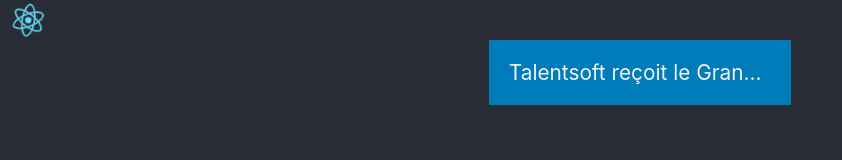
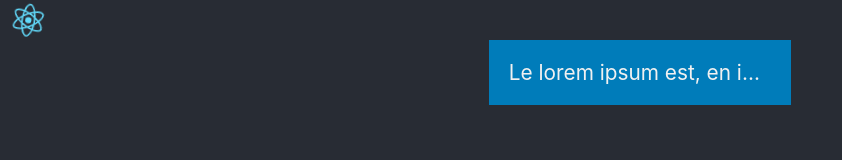
Before and after one commit to thomas37000/talentsoft-test, a React (Create React App) app in the folder talentsoft-test/: page / in a window 1280 px wide. Shown: the top 160 px of the page, without its empty margins (0-842 px from the left). Built offline with nearby package versions, Linux system fonts and the light colour scheme.

Commit message:
import Ellispis component with props txt

```diff
--- a/talentsoft-test/src/App.js
+++ b/talentsoft-test/src/App.js
@@ -1,14 +1,22 @@
+import React, { useState } from 'react';
 import logo from './logo.svg';
-import Txt from './Txt';
+import Ellipsis from './Ellipsis';
 import './App.css';
 
 function App() {
+  const [content] = useState(
+    'Le lorem ipsum est, en imprimerie, une suite de mots sans signification utilisée à titre provisoire pour calibrer une mise en page, le texte définitif venant remplacer le faux-texte dès quil est prêt ou que la mise en page est achevée. Généralement, on utilise un texte en faux latin, le Lorem ipsum ou Lipsum'
+  );
+
+  const txt = content;
+
   return (
     <div className='App'>
       <header className='App-header'>
         <img src={logo} className='App-logo' alt='logo' />
       </header>
-      <Txt />
+
+      <Ellipsis txt={txt} />
     </div>
   );
 }
--- a/talentsoft-test/src/Elipsis.jsx
+++ b/talentsoft-test/src/Ellipsis.jsx
@@ -2,10 +2,10 @@
 import PropTypes from 'prop-types';
 
 const Ellipsis = (props) => {
-  const [clicked, setClicked] = useState(false);
+  const [clicked, setClicked] = useState(true);
 
   return (
-    <div className={clicked && 'txt'} onClick={() => setClicked(true)}>
+    <div className={clicked && 'txt'} onClick={() => setClicked(!clicked)}>
       {props.txt}
     </div>
   );
--- a/talentsoft-test/src/Txt.jsx
+++ b/talentsoft-test/src/Txt.jsx
@@ -1,20 +1,19 @@
 import React from 'react';
 import PropTypes from 'prop-types';
+import Ellipsis from './Ellipsis';
 
 const Txt = () => {
+  const txt = 'un big text lorem etc...';
   return (
     <>
       <div className='txt'>
-        Talentsoft reçoit le Grand Prix aux Trophées des Futures Licornes « Ce
-        Grand Prix des Licornes… vient confirmer la pertinence de notre modèle
-        et le potentiel de croissance de Talentsoft dans les années à venir pour
-        devenir un leader international et un partenaire de premier plan pour
-        les multinationales européennes » - Jean-Stéphane Arcis, CEO de
-        Talentsoft. Lorem ipsum dolor, sit amet consectetur adipisicing elit.
-        Nam repudiandae veniam deserunt enim assumenda cumque nemo provident
-        eaque quasi, aliquid reprehenderit molestias voluptate cum molestiae.
-        Accusantium praesentium fuga ex aut.
+        Lorem ipsum dolor sit amet, consectetur adipisicing elit. Dolore sint
+        quae ab modi iste. Fugit pariatur quas et dignissimos, ipsam eligendi
+        vitae maxime aspernatur iure accusamus accusantium voluptates officiis
+        facere?
       </div>
+
+      <Ellipsis txt={txt} />
     </>
   );
 };
```
